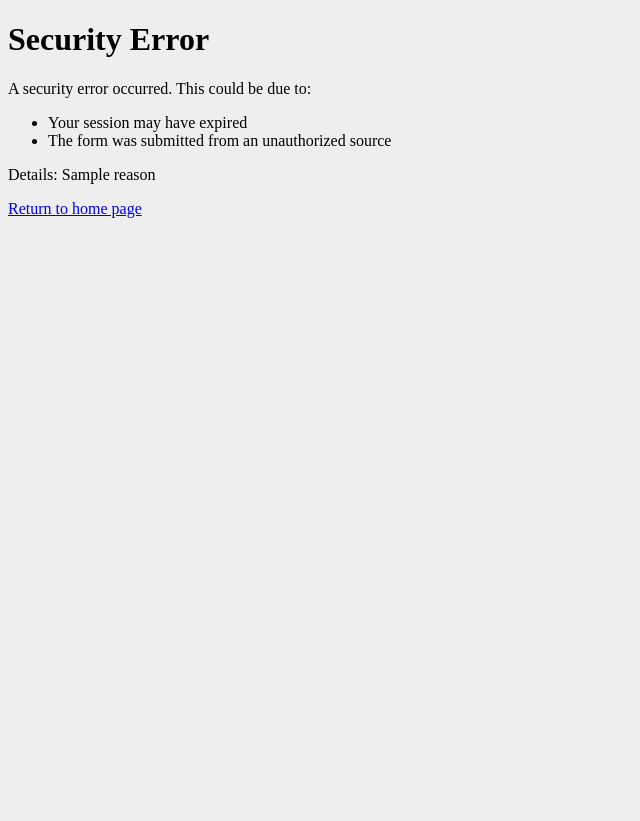
After one commit to bandai18/germanbeginner, a Flask app: template templates/csrf_error.html in a window 1280 px wide. The commit adds this page. Shown: the whole page, without its empty margins (0-640 px from the left). Run offline with Flask 3, Linux system fonts and the light colour scheme; the template is opened without the code that fills it: most values are stand-ins (such as "Sample title", 1, 10 or a date in 2020); some libraries are stand-ins or nearby versions.

Commit message:
Fix security issue

```diff
--- a/app.py
+++ b/app.py
@@ -1,10 +1,15 @@
 from flask import Flask, render_template, request, logging, Response, redirect, flash
 from flask_wtf.csrf import CSRFProtect, CSRFError
+from markupsafe import escape
 import main
 import date_function as dt
+import re
+import html
 
 
 app = Flask(__name__)
+app.config['SECRET_KEY'] = 'change-this-to-a-secure-random-string-in-production'
+csrf = CSRFProtect(app)
 
 
 @app.route('/', methods=["GET"])
@@ -15,7 +20,7 @@ def index():
 
 @app.route('/', methods=["POST"])
 def index_post():
-    enter_time = request.form['time_id']
+    enter_time = sanitize_input(request.form.get('time_id', ''))
     time = main.get_time(enter_time)
     error = ""
     rotates = []
@@ -33,7 +38,7 @@ def practice():
     rotates = main.get_rotate(display_value)
 
     if request.method == "POST":
-        response = request.form['entered_value']
+        response = sanitize_input(request.form.get('entered_value', ''))
         if response != "clear":
             time = main.get_time(response)
             res_rotate = main.get_rotate(response)
@@ -47,14 +52,14 @@ def practice():
 def duration():
     display_value = main.get_duration()
     if request.method == "POST":
-        subject = request.form['subject_id']
+        subject = sanitize_input(request.form.get('subject_id', ''))
         answer = main.get_duration_answer(subject)
 
         if answer is None:
             error = "Input value is not valid. Enter correct value: "
             return render_template('duration.html', display_value=display_value, error=error)
         else:
-            answer_input = request.form['duration_id']
+            answer_input = sanitize_input(request.form.get('duration_id', ''))
             evaluate = main.evaluate_answer(answer, answer_input)
             return render_template('duration.html', display_value=display_value, answer_value=answer_input,
                                    answer=answer, evaluate=evaluate)
@@ -67,11 +72,11 @@ def modalverb():
     display_value = main.get_modalverb()
     pronoun = main.get_pronoun()
 
-    if request.method == "POST" and request.form['clear'] == "none":
-        key = request.form['questionkey']
-        modalverb = request.form['modalverb']
-        entered_answer = request.form['answer']
-        question_body = request.form['questionbody']
+    if request.method == "POST" and request.form.get('clear', '') == "none":
+        key = sanitize_input(request.form.get('questionkey', ''))
+        modalverb = sanitize_input(request.form.get('modalverb', ''))
+        entered_answer = sanitize_input(request.form.get('answer', ''))
+        question_body = sanitize_input(request.form.get('questionbody', ''))
         check_answer = main.evaluate_answer(entered_answer, modalverb)
 
         return render_template('modalverbs.html', display_value=display_value, pronoun=pronoun,
@@ -97,36 +102,37 @@ def perfect_get():
 
 @app.route('/perfect', methods=["POST"])
 def perfect():
+    verbtype = sanitize_input(request.form.get('verbtype', ''))
 
-    if request.form['verbtype'] == "none":
-        past_answer = request.form['pastanswer']
-        perfect_answer = request.form['perfectanswer']
+    if verbtype == "none":
+        past_answer = sanitize_input(request.form.get('pastanswer', ''))
+        perfect_answer = sanitize_input(request.form.get('perfectanswer', ''))
 
-        past_key = request.form['pastkey']
-        perfect_verb = request.form['perfectverb']
-        return_verb = request.form['verb']
+        past_key = sanitize_input(request.form.get('pastkey', ''))
+        perfect_verb = sanitize_input(request.form.get('perfectverb', ''))
+        return_verb = sanitize_input(request.form.get('verb', ''))
         result = main.evaluate_perfect(past_answer, past_key, perfect_answer, perfect_verb)
         question = main.get_verb_same_question(return_verb)
         return render_template('perfect.html', question=question, result=result)
     else:
         items = [1, 1, 1]
 
-        if request.form['verbtype'] == "regwopre":
+        if verbtype == "regwopre":
             items[1] = 0
             items[2] = 0
             explanation = 'ge --- t'
-        elif request.form['verbtype'] == "regwzpreni":
+        elif verbtype == "regwzpreni":
             items[1] = 0
             explanation = '--- t'
-        elif request.form['verbtype'] == "iregwopre":
+        elif verbtype == "iregwopre":
             items[0] = 0
             items[1] = 0
             items[2] = 0
             explanation = 'ge --- en'
-        elif request.form['verbtype'] == "iregwzpretre":
+        elif verbtype == "iregwzpretre":
             items[0] = 0
             explanation = '(pre) ge --- en'
-        elif request.form['verbtype'] == "iregwzpreni":
+        elif verbtype == "iregwzpreni":
             items[0] = 0
             items[1] = 0
             explanation = '--- en'
@@ -154,10 +160,10 @@ def dates():
 @app.route('/date', methods=["POST"])
 def dates_post():
     dates = dt.get_dates()
-    date = request.form['date']
-    month = request.form['month']
-    year = request.form['year']
-    answer = request.form['answer']
+    date = sanitize_input(request.form.get('date', ''))
+    month = sanitize_input(request.form.get('month', ''))
+    year = sanitize_input(request.form.get('year', ''))
+    answer = sanitize_input(request.form.get('answer', ''))
 
     validation = dt.validate_date_answer(date, month, answer)
 
@@ -173,5 +179,21 @@ def pronoun():
     return render_template('pronoun.html', pronoun=pronouns, protable=pro_table)
 
 
+def sanitize_input(input_string):
+    """Sanitize user input to prevent XSS attacks."""
+    if input_string is None:
+        return ""
+    # HTML escape the string
+    sanitized = html.escape(input_string)
+    # Only allow alphanumeric characters, spaces, and specific punctuation
+    sanitized = re.sub(r'[^\w\s.,:;?!-]', '', sanitized)
+    return sanitized
+
+
+@app.errorhandler(CSRFError)
+def handle_csrf_error(e):
+    return render_template('csrf_error.html', reason=e.description), 400
+
+
 if __name__ == '__main__':
     app.run()
--- /dev/null
+++ b/templates/csrf_error.html
@@ -0,0 +1,20 @@
+<!DOCTYPE html>
+<html>
+<head>
+    <meta charset="UTF-8">
+    <title>Security Error</title>
+    <link rel="stylesheet" href="{{ url_for('static', filename='css/style.css') }}">
+</head>
+<body>
+    <div class="container">
+        <h1>Security Error</h1>
+        <p>A security error occurred. This could be due to:</p>
+        <ul>
+            <li>Your session may have expired</li>
+            <li>The form was submitted from an unauthorized source</li>
+        </ul>
+        <p>Details: {{ reason }}</p>
+        <p><a href="{{ url_for('index') }}">Return to home page</a></p>
+    </div>
+</body>
+</html>
--- a/templates/date.html
+++ b/templates/date.html
@@ -94,6 +94,7 @@
             <!-- Form -->
             <div class="mui-container">
             <form class="form-inline" method="post">
+                <input type="hidden" name="csrf_token" value="{{ csrf_token() }}"/>
                 <div class="form-group">
                     <input name="answer" class="form-control" style="width:300px" placeholder="Enter a whole answer" type="text" >&nbsp;
                     <input type="hidden" name="date" value="{{ date }}">
--- a/templates/duration.html
+++ b/templates/duration.html
@@ -90,6 +90,7 @@
         <!-- Question -->
         <div class="mui-container">
         <form class="form-inline" method="post">
+            <input type="hidden" name="csrf_token" value="{{ csrf_token() }}"/>
             <div class="form-group">
                 <input name="subject_id" class="form-control" placeholder="Enter activity" type="text" >&nbsp;<br />
                 <input name="duration_id" class="form-control" style="width:300px" placeholder="Enter a whole answer" type="text" >&nbsp;
--- a/templates/index.html
+++ b/templates/index.html
@@ -64,6 +64,7 @@
         <h6>Wie spät ist es? Wie viel Uhr ist es?</h6>
 
         <form class="col s12" method="post">
+          <input type="hidden" name="csrf_token" value="{{ csrf_token() }}"/>
           <div class="row">
             <div class="col s6">
               <div class="input-field inline" style="display:inline-flex;">
--- a/templates/modalverbs.html
+++ b/templates/modalverbs.html
@@ -93,6 +93,7 @@
         <!-- question -->
         {% if modal_question %}
         <form class="form-inline" method="post">
+            <input type="hidden" name="csrf_token" value="{{ csrf_token() }}"/>
             <div class="form-group">
                 {{ modal_question['subject'] }}&nbsp;
                 <input type="text" class="form-control" name="answer" id="answer" >&nbsp;
@@ -121,6 +122,7 @@
                 </span>
 
                 <form class="form-inline" method="post">
+                    <input type="hidden" name="csrf_token" value="{{ csrf_token() }}"/>
                     <button type="submit" class="btn btn-primary btn-raised">Clear</button>
                     <input type="hidden" name="clear" value="clear">
                 </form>
--- a/templates/practice.html
+++ b/templates/practice.html
@@ -116,12 +116,14 @@
         {% if display_value %}
         <div style="display: flex;">
         <form class="form-inline" method="post">
+            <input type="hidden" name="csrf_token" value="{{ csrf_token() }}"/>
             <div class="form-group">
                 <input type="hidden" name="entered_value" value="{{display_value}}">
                 <button type="submit"  class="btn btn-primary btn-raised">Answer</button>
             </div>
         </form>
         <form class="form-inline" method="post">
+            <input type="hidden" name="csrf_token" value="{{ csrf_token() }}"/>
             <button type="submit" class="btn btn-default">Clear</button>
             <input type="hidden" name="entered_value" value="clear">
         </form>
```
Also changed, not shown: templates/perfect.html (+8 -1 lines).
